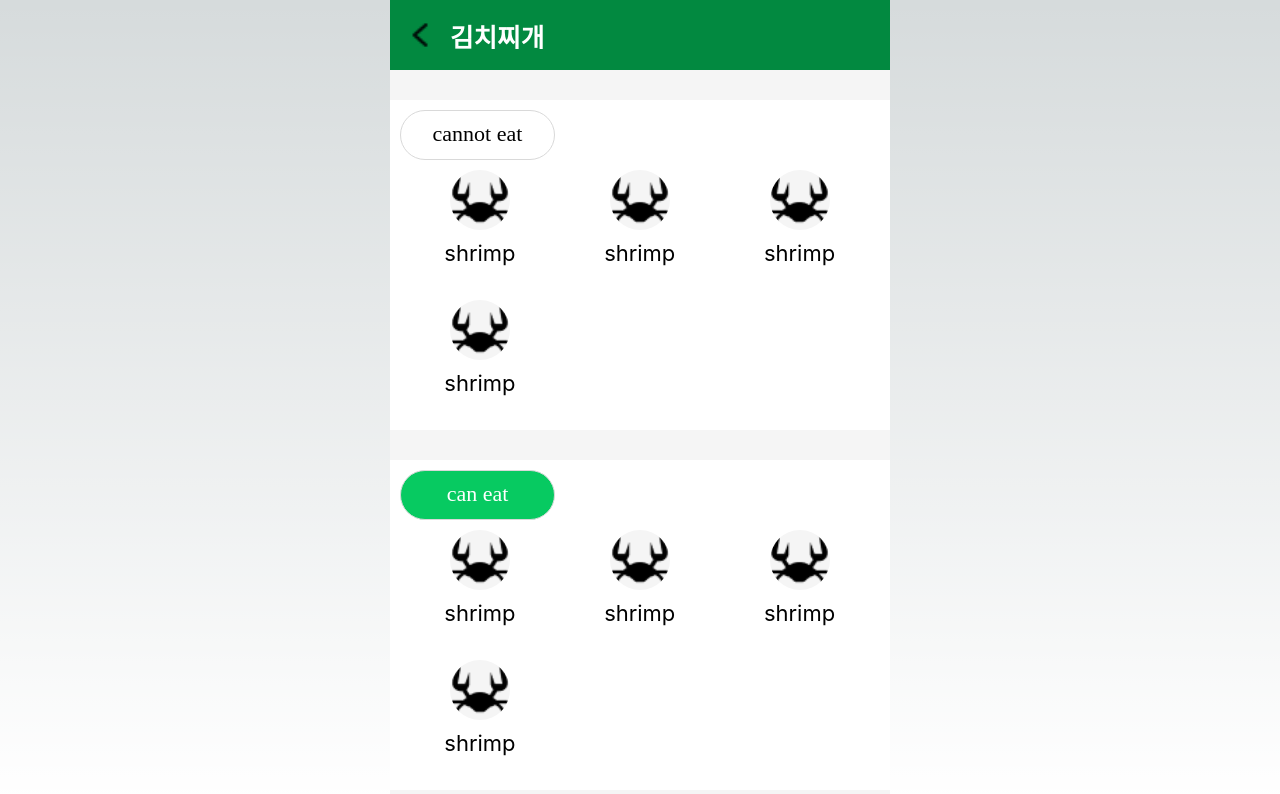
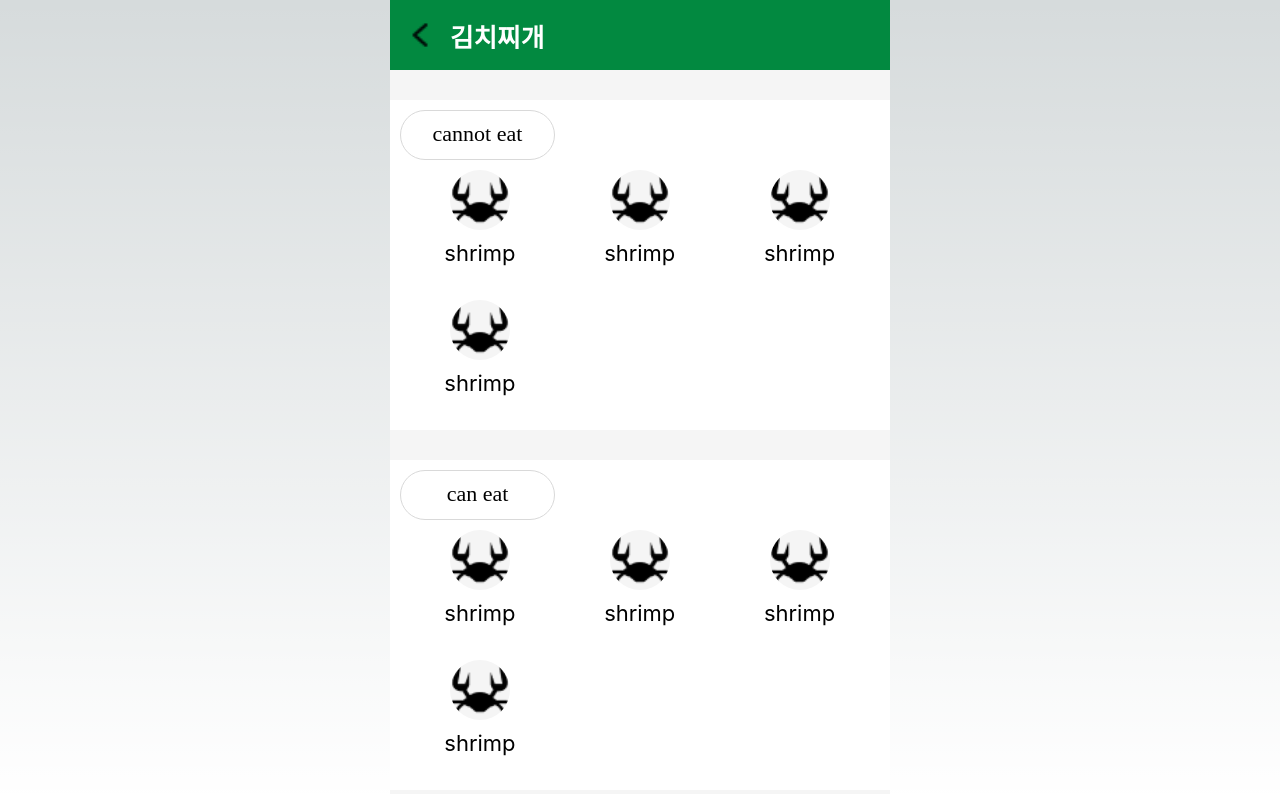
Before and after one commit to Capstone-2024-1/frontend, a Next.js app: page /menu/detail in a window 1280 px wide. Shown: the top 794 px of the page. Built offline with nearby package versions, Linux system fonts and the light colour scheme.

Commit message:
refactor: tag에 색 나오는 오류 제거 (#17)

```diff
--- a/src/components/common/ingredients/IngredientsBox.tsx
+++ b/src/components/common/ingredients/IngredientsBox.tsx
@@ -1,12 +1,12 @@
 import { Box } from '@mui/material'
 import React from 'react'
-import EatTag from './EatTag'
+import Tag from './Tag'
 import IngredientCard from './IngredientCard'
 
 const IngredientsBox = ({tag}:{tag: string}) => {
   return (
     <Box sx={containerStyle}>
-      <EatTag tag={tag}/>
+      <Tag tag={tag}/>
       <Box sx={ingredientStyle}>
         <IngredientCard name={'shrimp'} type={'seafood'}/>
         <IngredientCard name={'shrimp'} type={'seafood'}/>
--- /dev/null
+++ b/src/components/common/ingredients/Tag.tsx
@@ -0,0 +1,37 @@
+import { useUser } from '@/hook/useUser';
+import { setColor } from '@/utils/setColor';
+import { Box } from '@mui/material';
+import React, { useEffect, useState } from 'react'
+
+const Tag = ({tag}:{tag: string}) => {
+  return (
+    <Box sx={{
+      ...tagStyle,
+      bgcolor: 'white',
+      color: 'black',
+    }} >
+        {tag}
+    </Box>
+  )
+}
+
+export default Tag;
+
+const tagStyle = {
+  borderRadius: '1.875rem',
+  width: '9.6875rem',
+  height: '3.125rem',
+  border: '1px solid #D9D9D9',
+  padding: '10px',
+
+  fontFamily: 'JejuGothic',
+  fontSize: '1.375rem',
+  fontStyle: 'normal',
+  fontWeight: '400',
+  lineHeight: 'normal',
+
+  display: 'flex',
+  justifyContent: 'center',
+  textAlign: 'center',
+  cursor: 'pointer',
+}
```
